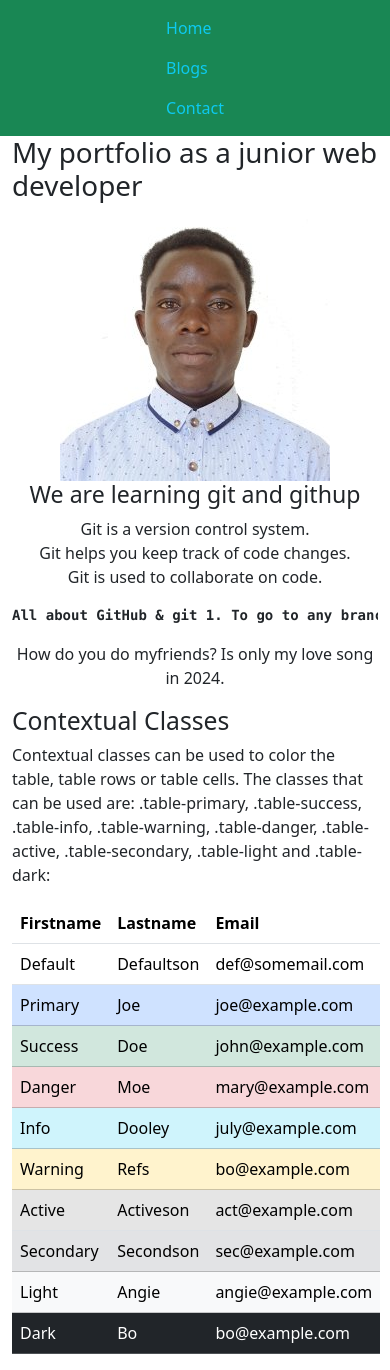
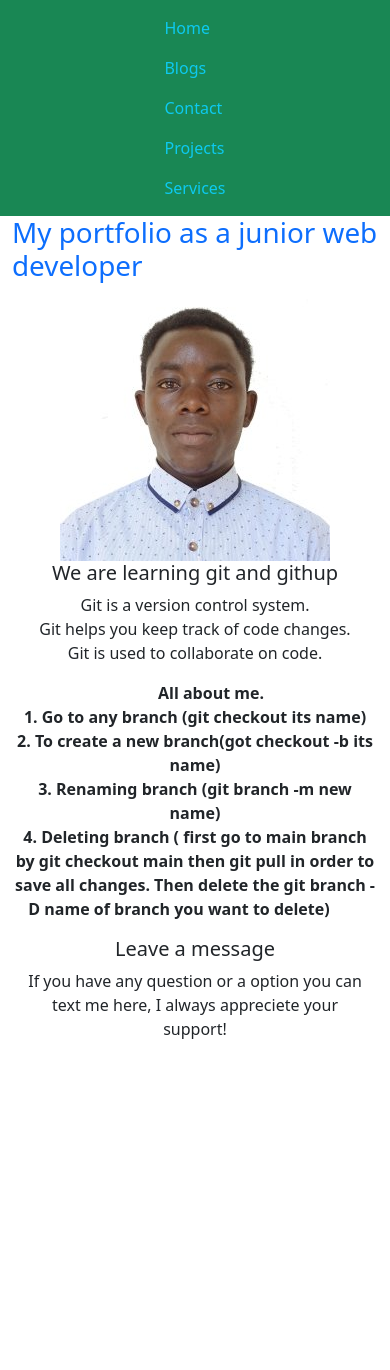
Before and after one commit to benidama/my-first-branch, a React (Create React App) app: page / in a window 390 px wide. After the commit the page ends 1057 px from the top, so only its background shows below. Built offline with nearby package versions, Linux system fonts and the light colour scheme.

Commit message:
Like starting up my project

```diff
--- a/src/App.jsx
+++ b/src/App.jsx
@@ -5,6 +5,8 @@ import Home from './Home';
 import Contact from './Contact';
 import Blogs from './Blogs';
 import Layout from './Layout';
+import Service from './Service';
+import Projects from './Projects';
 
 
 function App() {
@@ -17,6 +19,8 @@ function App() {
           <Route index element={<Home />} />
           <Route path="blogs" element={<Blogs />} />
           <Route path="contact" element={<Contact />} />
+          <Route path="projects" element={<Projects />} />
+          <Route path="services" element={<Service />} />
         </Route>
       </Routes>
     </BrowserRouter>
--- a/src/Bootsrap.jsx
+++ b/src/Bootsrap.jsx
@@ -3,69 +3,15 @@ import React from 'react'
 const Bootsrap = () => {
   return (
     <div  className="container mt-3">
-  <h2>Contextual Classes</h2>
-  <p>Contextual classes can be used to color the table, table rows or table cells. The classes that can be used are: .table-primary, .table-success, .table-info, .table-warning, .table-danger, .table-active, .table-secondary, .table-light and .table-dark:</p>
-  <table  className="table">
-    <thead>
-      <tr>
-        <th>Firstname</th>
-        <th>Lastname</th>
-        <th>Email</th>
-      </tr>
-    </thead>
-    <tbody>
-      <tr>
-        <td>Default</td>
-        <td>Defaultson</td>
-        <td>def@somemail.com</td>
-      </tr>
-      <tr  className="table-primary">
-        <td>Primary</td>
-        <td>Joe</td>
-        <td>joe@example.com</td>
-      </tr>
-      <tr  className="table-success">
-        <td>Success</td>
-        <td>Doe</td>
-        <td>john@example.com</td>
-      </tr>
-      <tr  className="table-danger">
-        <td>Danger</td>
-        <td>Moe</td>
-        <td>mary@example.com</td>
-      </tr>
-      <tr  className="table-info">
-        <td>Info</td>
-        <td>Dooley</td>
-        <td>july@example.com</td>
-      </tr>
-      <tr  className="table-warning">
-        <td>Warning</td>
-        <td>Refs</td>
-        <td>bo@example.com</td>
-      </tr>
-      <tr  className="table-active">
-        <td>Active</td>
-        <td>Activeson</td>
-        <td>act@example.com</td>
-      </tr>
-      <tr  className="table-secondary">
-        <td>Secondary</td>
-        <td>Secondson</td>
-        <td>sec@example.com</td>
-      </tr>
-      <tr  className="table-light">
-        <td>Light</td>
-        <td>Angie</td>
-        <td>angie@example.com</td>
-      </tr>
-      <tr  className="table-dark">
-        <td>Dark</td>
-        <td>Bo</td>
-        <td>bo@example.com</td>
-      </tr>
-    </tbody>
-  </table>
+  <h5>Leave a message</h5>
+  <p>If you have any question or a option you can text me here,
+     I always appreciete your support!
+  </p>
+
+  <div>
+
+  </div>
+
 </div>
   )
 }
--- a/src/Git.jsx
+++ b/src/Git.jsx
@@ -1,30 +1,36 @@
 import React from 'react'
+import Bootsrap from './Bootsrap'
 
 const Git = () => {
   return (
     <div className='container text-center'>
+
+     <div className='row'>
+     <div className='col-sm-5'>
       <img src="1612200918157.jpg" alt="My profile" />
-    <h3>We are learning git and githup</h3>
+      <h5>We are learning git and githup</h5>
     <p>Git is a version control system. <br />
 
        Git helps you keep track of code changes. <br />
 
        Git is used to collaborate on code.
     </p>
-    <pre>
-      <strong>
-      All about GitHub & git
+      </div>
 
-1. To go to any branch (git checkout its name)
-2. To create a new branch(got checkout -b  its name)
-3. Renaming branch (git branch -m new name)
-4. Deleting branch ( first go to main branch by git checkout main then git pull in order to save all changes. Then delete the git branch -D name of branch you want to delete)
-</strong>
-</pre>
-<p>
-  How do you do myfriends?
-  Is only my love song in 2024.
-  </p>
+      <div className='col-sm-7'>
+      <strong className='m-3 p-3'>
+      All about me. <br/>
+
+      1. Go to any branch (git checkout its name)<br/>
+      2. To create a new branch(got checkout -b  its name)<br/>
+      3. Renaming branch (git branch -m new name)<br/>
+      4. Deleting branch ( first go to main branch by git checkout main then git pull in order to save all changes. Then delete the git branch -D name of branch you want to delete)
+     </strong>
+     <Bootsrap/>
+      </div>
+     </div>
+
+
   </div>
   )
 }
--- a/src/Home.jsx
+++ b/src/Home.jsx
@@ -1,15 +1,15 @@
 import React from 'react'
 
 import Git from './Git'
-import Bootsrap from './Bootsrap'
+
 
 const Home = () => {
   return (
     <div>
-      <h1 className='container'>My portfolio as a junior web developer</h1>
+      <h1 className='container text-primary'>My portfolio as a junior web developer</h1>
 
         <Git/>
-        <Bootsrap/>
+
     </div>
   )
 }
--- a/src/Layout.jsx
+++ b/src/Layout.jsx
@@ -15,6 +15,12 @@ const Layout = () => {
           <li className='nav-item'>
             <Link className='nav-link text-info' to="/contact">Contact</Link>
           </li>
+          <li className='nav-item'>
+            <Link className='nav-link text-info' to="/projects">Projects</Link>
+          </li>
+          <li className='nav-item'>
+            <Link className='nav-link text-info' to="/services">Services</Link>
+          </li>
         </ul>
       </nav>
 
--- /dev/null
+++ b/src/Projects.jsx
@@ -0,0 +1,63 @@
+import React from "react"
+
+const convertor = "https://benidama.github.io/convert-temperature/convert.htm";
+const website ="https://benidama.github.io/website/beni.html";
+const filter ="https://benidama.github.io/Filfterobject/filer.html";
+const fullApp ="https://benidama.github.io/Data-to-local-storage/";
+const Projects = () => {
+  return (
+    <>
+      <h1 className='container'>Improvement on my front-end web development</h1>
+      <div  className="row m-3">
+        <div className="col-sm-5 p-3 bg-dark text-white" >
+      <p className=" text-white p-3" style={{width:"300px", height:"340px"}}>
+        With Front-end development skills, you can create the following projects: <br/> <br/>
+        Quiz App. <br/>
+        Build a Calculator. <br/>
+        Build a Content Management System. <br/>
+        Music player using JavaScript.<br/>
+        To Do List App.<br/>
+        Responsive Blog Website.<br/>
+        Job Listings with filtering.<br/>
+        Build a Weather App. <br/> <br/>
+        <button type="button" class="btn btn-info m-3">Learn more...</button>
+      </p>
+      </div>
+      <div className="col-sm-7 p-3 bg-primary text-white">
+        <h3>Some of my projects</h3>
+        <nav className='navbar navbar-expand-sm p-3 m-3'>
+
+        <ul className='navbar-nav'>
+       <button className="btn btn-secondary m-3">
+        <li className='nav-item'>
+            <a className='nav-link text-info' href={convertor}> Heat-convertor</a>
+          </li>
+          </button>
+
+          <button className="btn bg-white">
+        <li className='nav-item'>
+            <a className='nav-link text-info' href={website}>Website</a>
+          </li>
+          </button> <br/>
+
+          <button className="btn bg-warning m-3">
+        <li className='nav-item'>
+            <a className='nav-link text-white' href={filter}>Filter-app</a>
+          </li>
+          </button>
+
+          <button className="btn bg-danger">
+        <li className='nav-item'>
+            <a className='nav-link text-info' href={fullApp}>Full-project</a>
+          </li>
+          </button>
+          </ul>
+          </nav>
+
+      </div>
+      </div>
+    </>
+  )
+}
+
+export default Projects
--- /dev/null
+++ b/src/Service.jsx
@@ -0,0 +1,43 @@
+import React from "react"
+
+const Service = () => {
+    return (
+      <div className="container">
+        <h1 className='container'>Here are some services I can offer my clients</h1>
+
+        <p>According to my expierence in web development especially in Front-end web development,
+        I was speciallased in HTML, CSS, Bootstramp, Figma and React technologies.
+        Since 2019, when I was level three at University of Rwanda
+        that is why I am able to create websites and web applications.
+        The following are the list of all services, I can offer you:
+        </p>
+<p className="bg-info text-white p-3" style={{width:"400px"}}>
+#Optimize applications for maximum speed <br/>
+#Stay updated with industry trends <br/>
+#Collaborate with ux/ui designers <br/>
+#Write reusable code and libraries <br/>
+#Collaboration and communication <br/>
+#Create quality mockups and prototypes <br/>
+#Develop new user facing features <br/>
+#Implementing design on mobile websites <br/>
+#Optimize performance <br/>
+#Debugging and troubleshooting web issues <br/>
+#Ensure a great user experience <br/>
+#Ensuring web application scalability and performance <br/>
+#Maintain and improve website <br/>
+#Maintain brand consistency <br/>
+#Create functional specs and requirement papers <br/>
+#Creating tools that enhance user experience <br/>
+#Cross-browser and cross-platform compatibility <br/>
+#Design and develop graphics <br/>
+#Design and develop user interfaces <br/>
+#Get feedback from users and customers <br/>
+#On-site search engine optimization (seo) <br/>
+#Technical documentation <br/>
+#Testing and debugging websites
+</p>
+      </div>
+    )
+  }
+
+  export default Service
```
